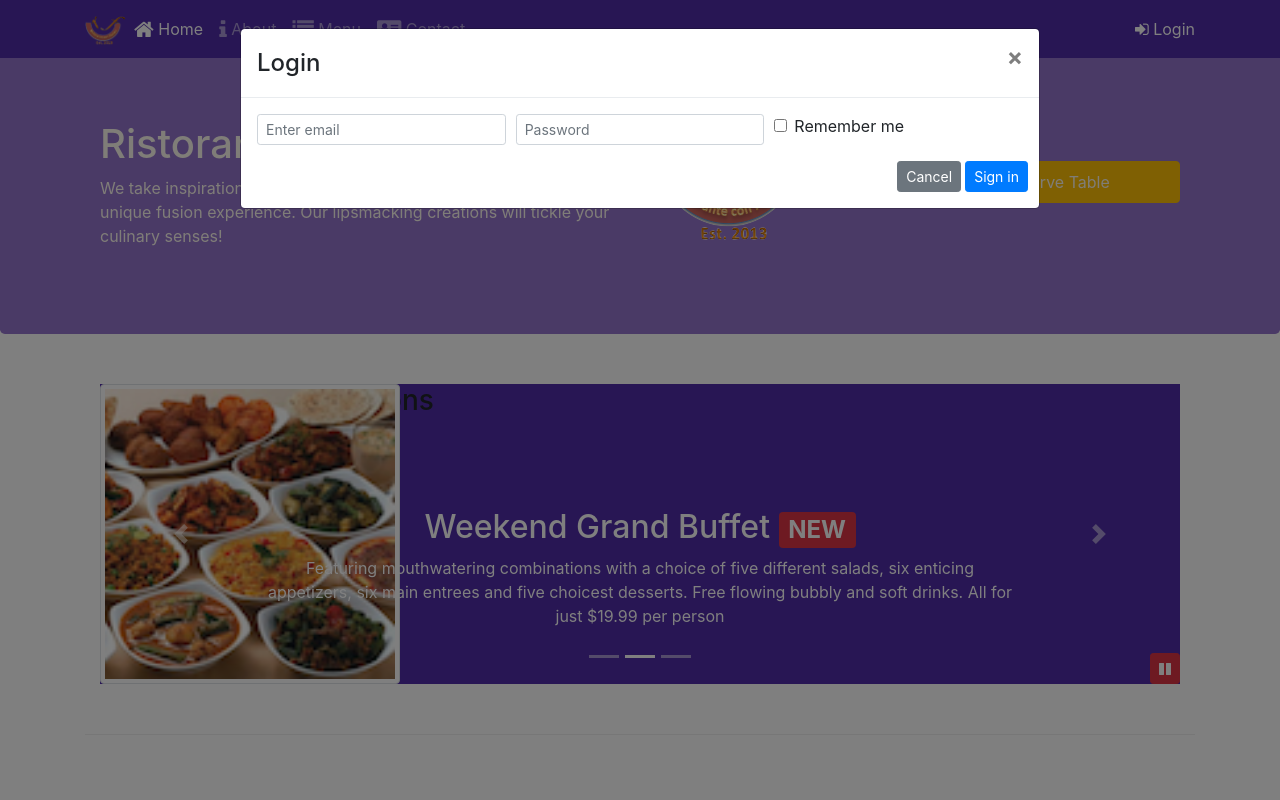
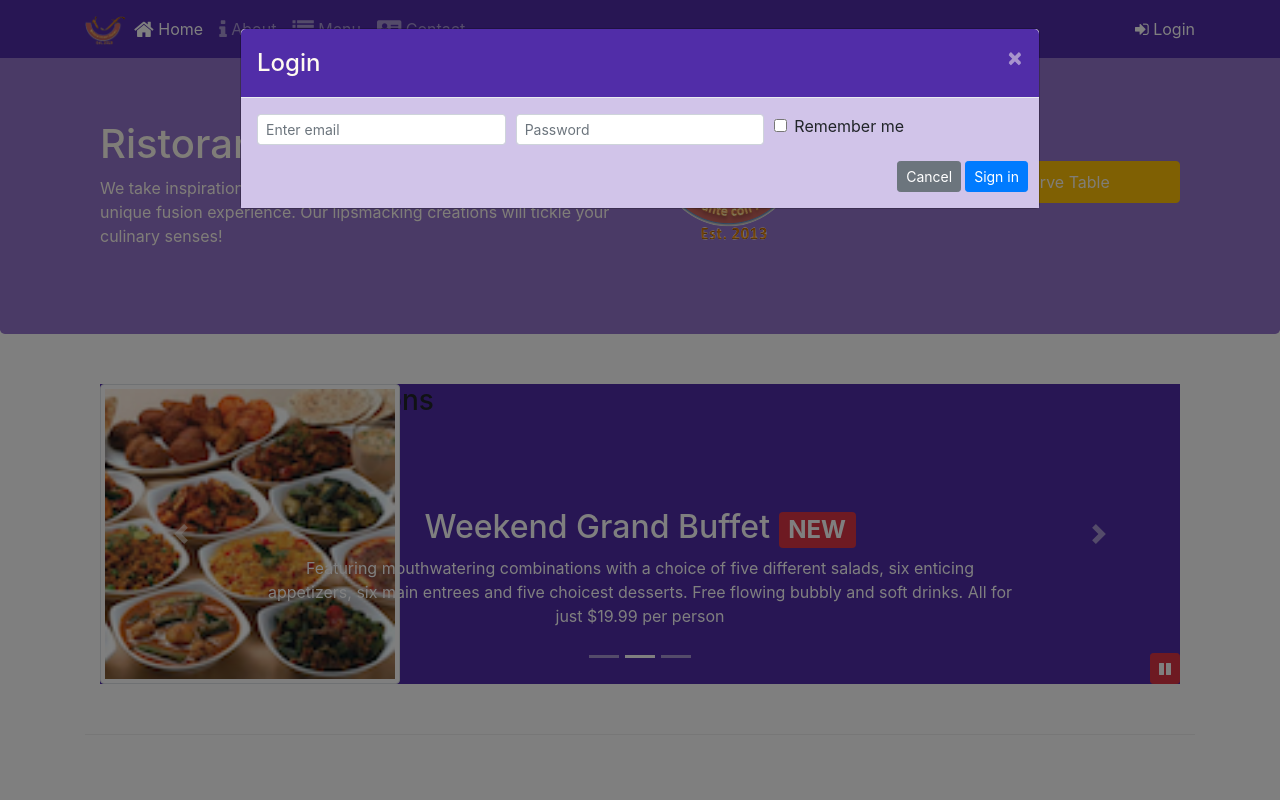
Before and after one commit to dorsaffer/template_bootstrap4, a website: page conFusion/index.html in a window 1280 px wide. Both pictures are taken after a click on the link "Login". Shown: the top 800 px of the page. Drawn offline with nearby package versions, Linux system fonts and the light colour scheme.

Commit message:
sass modification

```diff
--- a/conFusion/css/style-scss.scss
+++ b/conFusion/css/style-scss.scss
@@ -73,3 +73,13 @@ body{
     bottom: 0px;
     z-index: 1;
 }
+.modal-header {
+    background-color: $background-dark;
+    .modal-title,.close{
+        color:floralwhite;
+    }
+}
+
+.modal-body {
+    background-color: $background-pale;
+}
--- a/conFusion/index.html
+++ b/conFusion/index.html
@@ -29,7 +29,7 @@
 
   <body>
     <!--  Jumbotron : turns the header element into a Bootstrap component named Jumbotron. A jumbotron is used to showcase key content on a website. -->
-
+    <!-- Responsive navbar-->
     <nav class="navbar navbar-dark navbar-expand-sm fixed-top">
       <div class="container">
         <button
@@ -69,7 +69,7 @@
             </li>
           </ul>
           <span class="navbar-text">
-            <a data-toggle="modal" data-target="#loginModal">
+            <a id="loginButton">
               <span class="fa fa-sign-in"></span> Login</a
             >
           </span>
@@ -78,6 +78,7 @@
     </nav>
 
 
+    <!-- Reverse table Modal-->
     <div id="reversTable" class="modal fade" role="dialog">
       <div class="modal-dialog modal-lg" role="content">
         <!-- Modal content-->
@@ -235,8 +236,7 @@
       </div>
     </div>
 
-
-
+    <!-- login Modal-->
     <div id="loginModal" class="modal fade" role="dialog">
       <div class="modal-dialog modal-lg" role="content">
         <!-- Modal content-->
@@ -297,6 +297,7 @@
       </div>
     </div>
 
+    <!-- header-->
     <header class="jumbotron">
       <div class="container">
         <div class="row row-header">
@@ -317,8 +318,7 @@
                 <a
                   role="button"
                   class="btn btn-block nav-link btn-warning"
-                  data-toggle="modal" data-target="#reversTable"
-
+                  id="reverseButton"
                   >Reserve Table</a
                 >
               </div>
@@ -328,6 +328,7 @@
       </div>
     </header>
 
+    <!-- body-->
     <div class="container">
       <div class="row row-content">
         <div class="col">
@@ -508,6 +509,7 @@
 
     </div>
 
+    <!-- Footer-->
     <footer class="footer">
       <div class="container">
         <div class="row">
@@ -589,8 +591,22 @@
                     $("#carouselButton").children("span").removeClass('fa-play');
                     $("#carouselButton").children("span").addClass('fa-pause');
                 }
-            });
-        });
+      });
+
+
+    $("#loginButton").click(function(){
+
+      $('#loginModal').modal('toggle')
+
+     });
+
+     $("#reverseButton").click(function(){
+
+      $('#reversTable').modal('toggle')
+
+      });
+
+    });
 
       </script>
 
```
Also changed, not shown: conFusion/css/style-scss.css.
